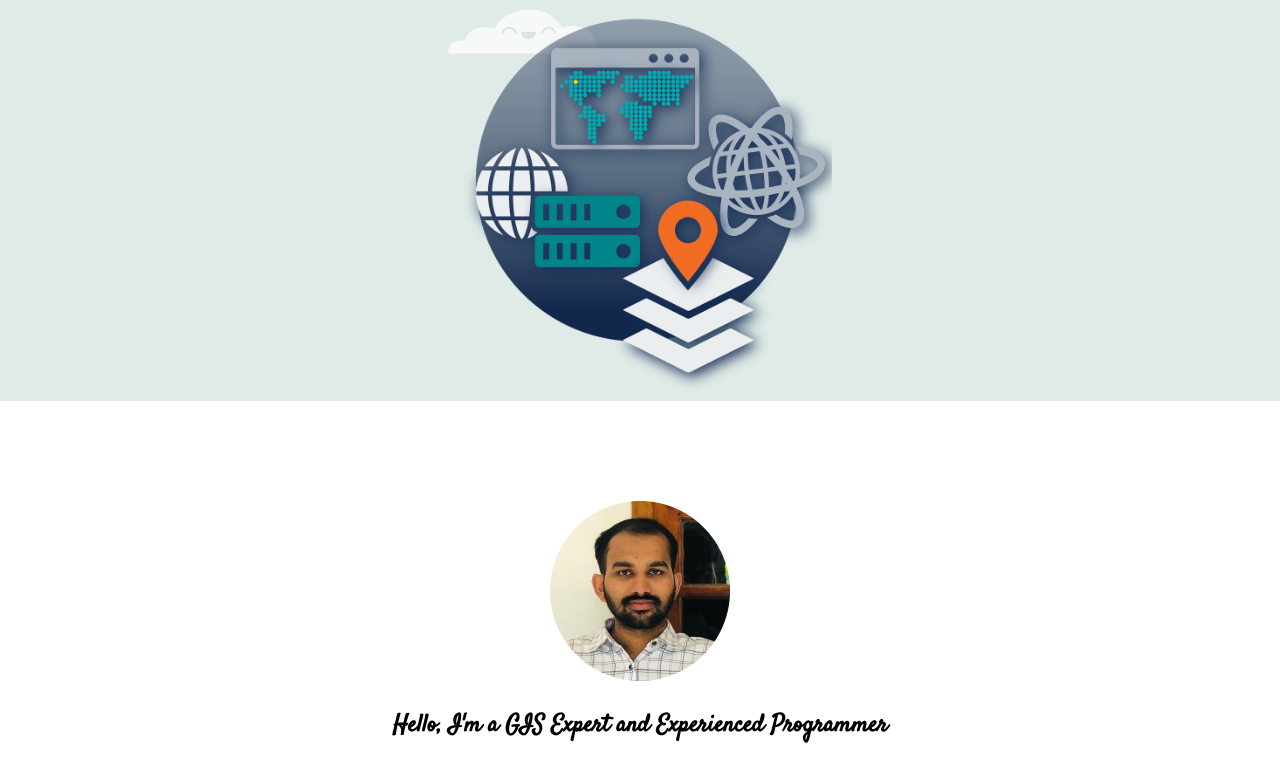
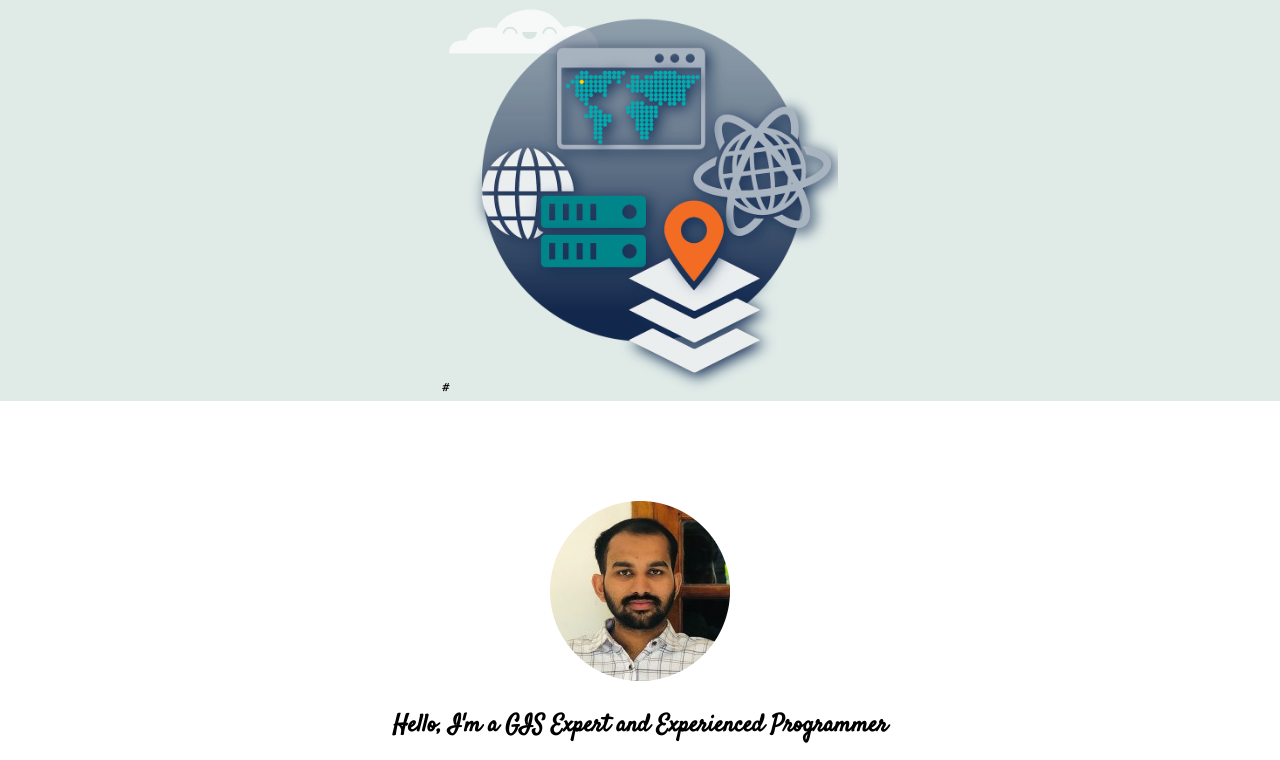
Before and after one commit to Nishadazeez7/website, a plain HTML site: page index.html in a window 1280 px wide. Shown: the part 303-1063 px from the top of the page. Drawn offline with Linux system fonts and the light colour scheme.

Commit message:
Update index.html

```diff
--- a/index.html
+++ b/index.html
@@ -14,10 +14,10 @@ family=Sacramento&family=Satisfy&display=swap" rel="stylesheet">
 
 <body>
   <div class="top-container">
-    <img class="top-cloud" src="images/cloud.svg" alt="cloud-img">
+    #<img class="top-cloud" src="images/cloud.svg" alt="cloud-img">
     <h1>I'm Nishad.</h1>
     <h2 class="heading-2">a GIS expert and a programmer.</h2>
-    <img class="bottom-cloud" src="images/cloud.svg" alt="cloud-img">
+    #<img class="bottom-cloud" src="images/cloud.svg" alt="cloud-img">
     <img class="mount" src="GIS_header-icon-art.png" alt="mountain-img">
   </div>
   <div class="middle-container">
```
